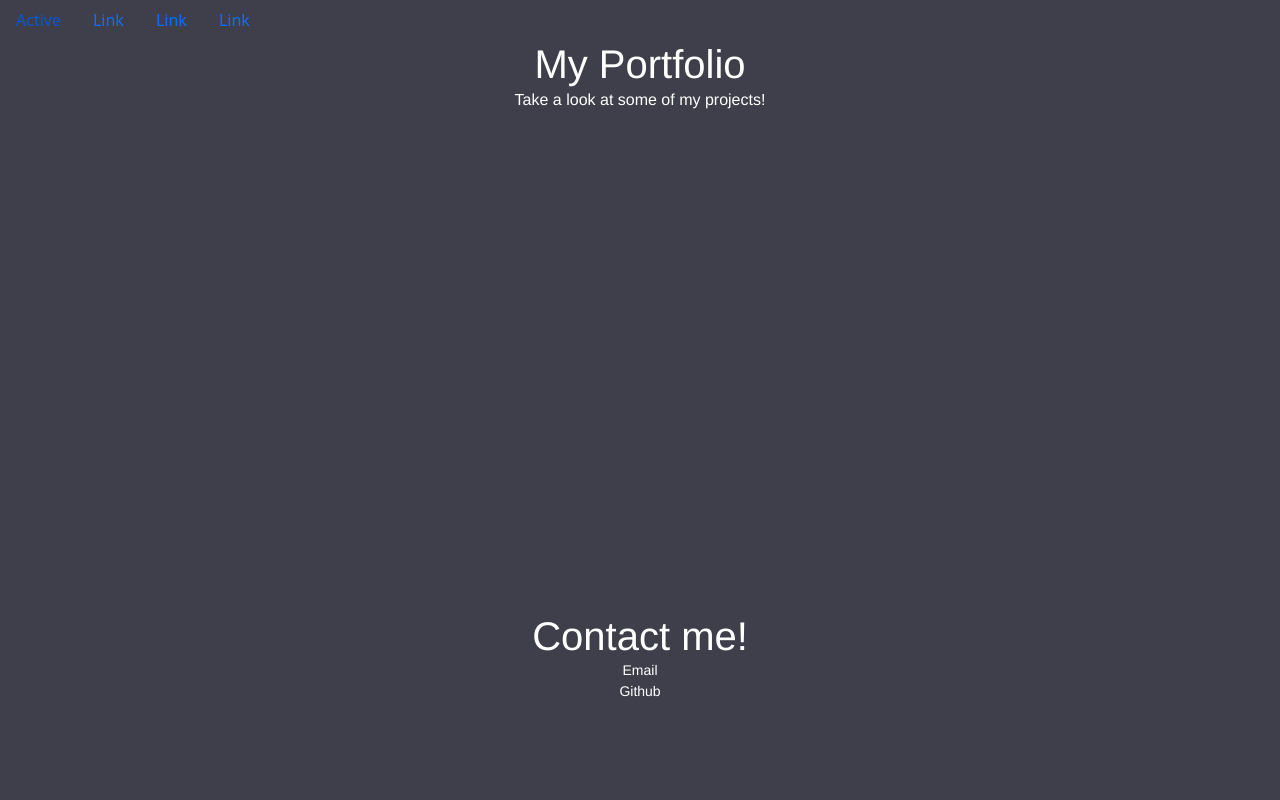
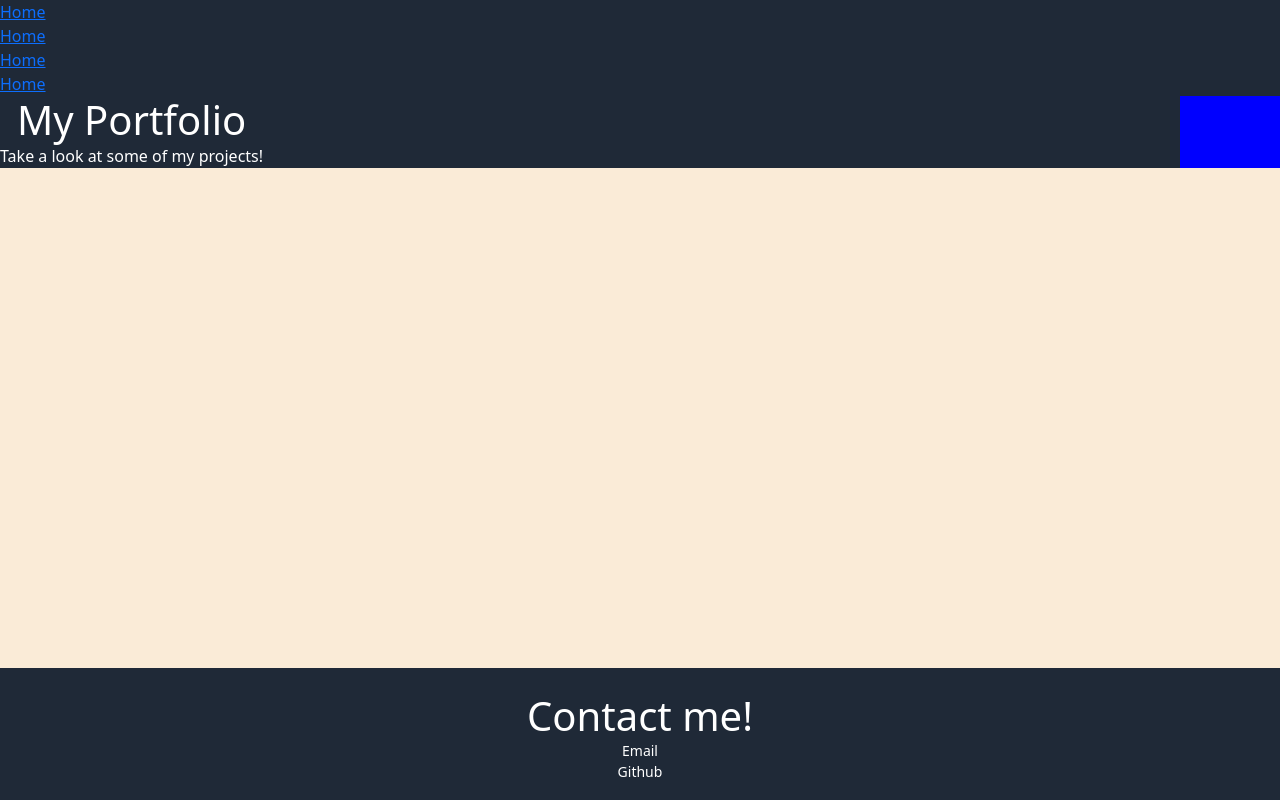
Before and after one commit to tranhogan/tranhogan.github.io, a website: page index.html in a window 1280 px wide. Drawn offline with nearby package versions, Linux system fonts and the light colour scheme.

Commit message:
adding flexbox to header, workings of a nav bar

```diff
--- a/css/styles.css
+++ b/css/styles.css
@@ -1,11 +1,33 @@
+* {
+    box-sizing: border-box;
+}
+
+ul {
+    display: inline;
+    list-style-type: none;
+    margin: 0;
+    padding: 0;
+}
+
+header {
+    display: flex;
+    justify-content: space-between;
+}
+
+.image {
+    background-color: blue;
+    width: 100px;
+    height: auto;
+}
+
 h1, p {
     text-align: center;
     margin: 0 auto;
-    font-family: Helvetica;
+    /* font-family: Helvetica; */
 }
 
 body {
-    background-color: #3f3f4b;
+    background-color: #1f2937;
     color: white;
     width: 100%;
     height: 100%;
@@ -19,12 +41,14 @@ body {
 .content {
     /* width: 300px;
     height: 500px; */
-    max-width: 500px;
-    min-width: 300px;
+    width: 100%;
     min-height: 500px;
+    background-color: antiquewhite;
+    margin: 0 auto;
 }
 
 
 footer {
     font-size: 14px;
+    margin-top: 24px;
 }
--- a/index.html
+++ b/index.html
@@ -9,24 +9,39 @@
   </head>
   <body>
 
-    <ul class="nav">
+    <!-- <ul class="nav">
       <li class="nav-item">
-        <a class="nav-link active" href="#">Active</a>
+        <a class="nav-link active" href="#">Home</a>
       </li>
       <li class="nav-item">
-        <a class="nav-link" href="#">Link</a>
+        <a class="nav-link" href="#">About</a>
       </li>
       <li class="nav-item">
-        <a class="nav-link" href="#">Link</a>
+        <a class="nav-link" href="#">Projects</a>
       </li>
       <li class="nav-item">
-        <a class="nav-link" href="#">Link</a>
+        <a class="nav-link" href="#">Contact Me</a>
       </li>
-    </ul>
+    </ul> -->
+
+    <div class="nav">
+      <ul>
+        <li><a href="#">Home</a></li>
+        <li><a href="#">Home</a></li>
+        <li><a href="#">Home</a></li>
+        <li><a href="#">Home</a></li>
+      </ul>
+    </div>
+
 
     <header>
-      <h1>My Portfolio</h1>
-      <p>Take a look at some of my projects!</p>
+      <div class="heading">
+        <h1>My Portfolio</h1>
+        <p>Take a look at some of my projects!</p>
+      </div>
+      <div class="image">
+
+      </div>
     </header>
 
     <div class="content">
```
